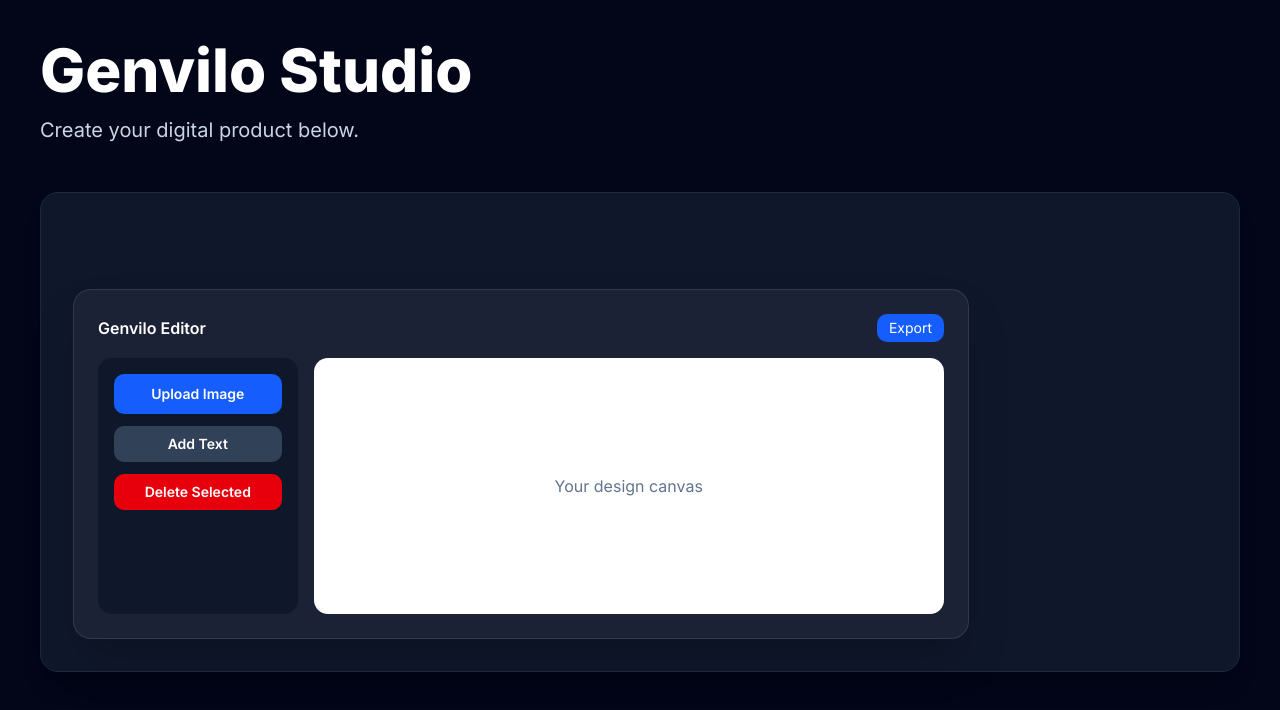
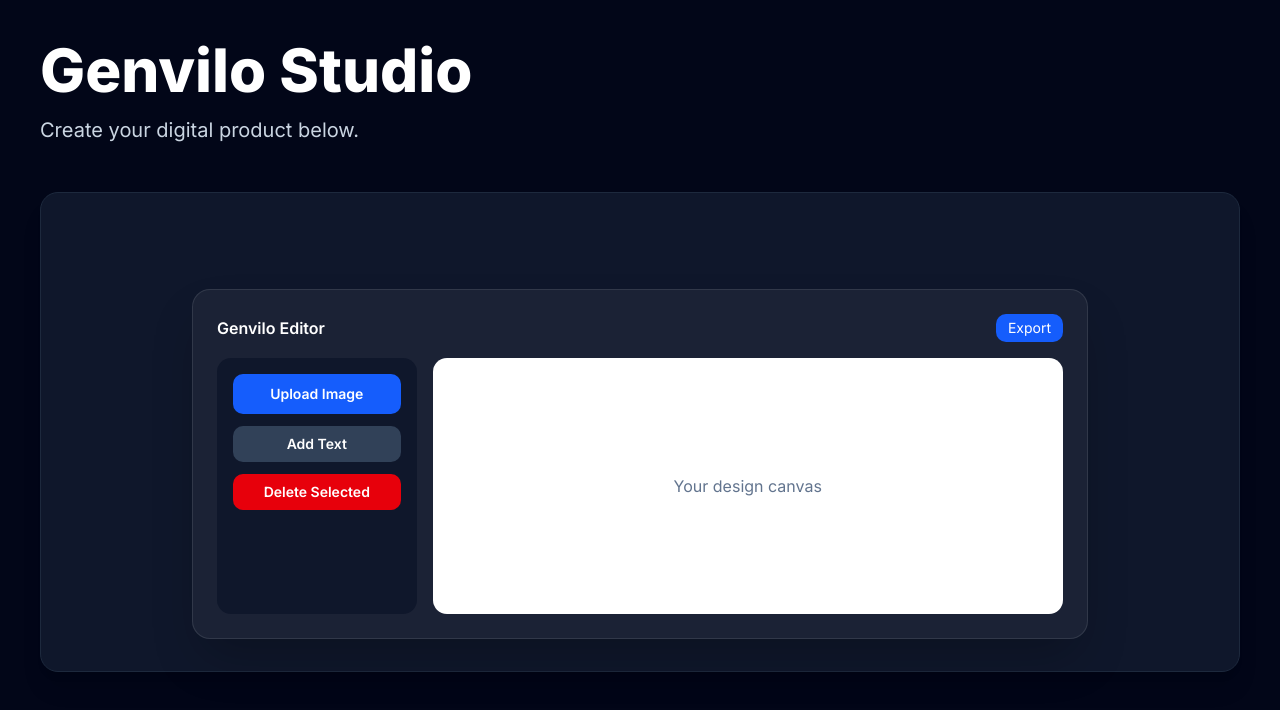
Before and after one commit to Stewey95/yourdesign, a Next.js app: page /create in a window 1280 px wide. Shown: the top 710 px of the page. Built offline with nearby package versions, Linux system fonts and the light colour scheme.

Commit message:
Fix mobile editor alignment

```diff
--- a/components/EditorPreview.tsx
+++ b/components/EditorPreview.tsx
@@ -362,7 +362,7 @@ setTimeout(() => {
   };
 
   return (
-    <div className="mt-16 w-full max-w-4xl rounded-2xl border border-white/10 bg-white/5 p-6 shadow-2xl">
+  <div className="mx-auto mt-16 w-full max-w-4xl overflow-hidden rounded-2xl border border-white/10 bg-white/5 p-6 shadow-2xl">
       <div className="mb-4 flex items-center justify-between">
         <p className="font-semibold text-white">Genvilo Editor</p>
 
```
